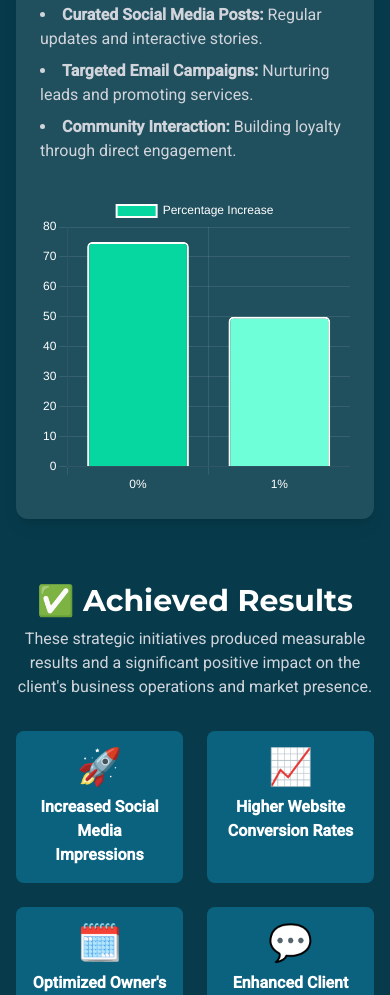
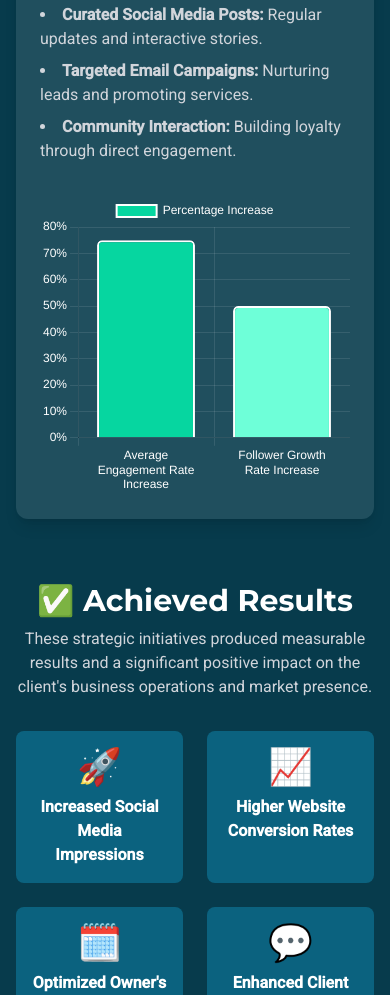
Before and after one commit to JRGuerraF95/gfmkt, a plain HTML site: page mobile-repair-success.html in a window 390 px wide. Shown: the part 5045-6040 px from the top of the page. Drawn offline with nearby package versions, Linux system fonts and the light colour scheme.

Commit message:
Update mobile-repair-success.html

```diff
--- a/mobile-repair-success.html
+++ b/mobile-repair-success.html
@@ -364,13 +364,16 @@
             options: {
                 ...chartOptionsCallbacks,
                 scales: {
+                    // This is a vertical bar chart (categories on X, values on Y)
                     x: {
-                        ticks: { color: 'white', callback: function(value) { return value + '%'; } },
+                        // We want the labels (Average Engagement...) to show up here.
+                        ticks: { color: 'white' }, // Keep this to color the ticks
                         grid: { color: 'rgba(255, 255, 255, 0.1)' }
                     },
                     y: {
+                        // We want the percentage numbers (0, 10, 20...) to show up here.
+                        ticks: { color: 'white', callback: function(value) { return value + '%'; } },
                         beginAtZero: true,
-                        ticks: { color: 'white' },
                         grid: { color: 'rgba(255, 255, 255, 0.1)' }
                     }
                 }
```
